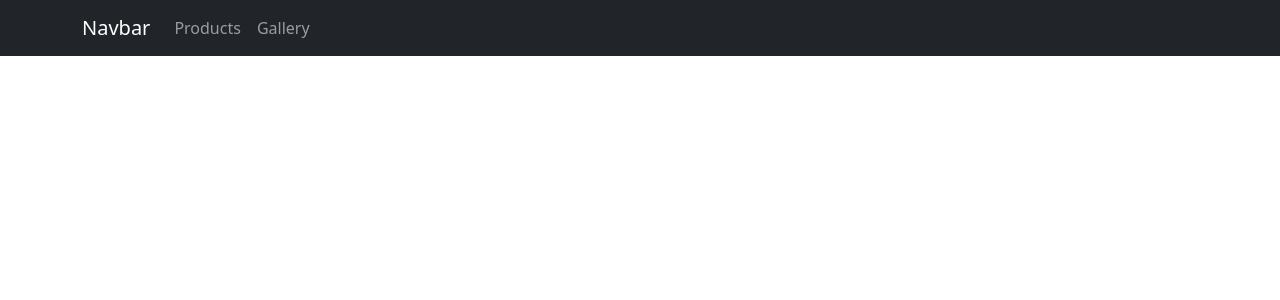
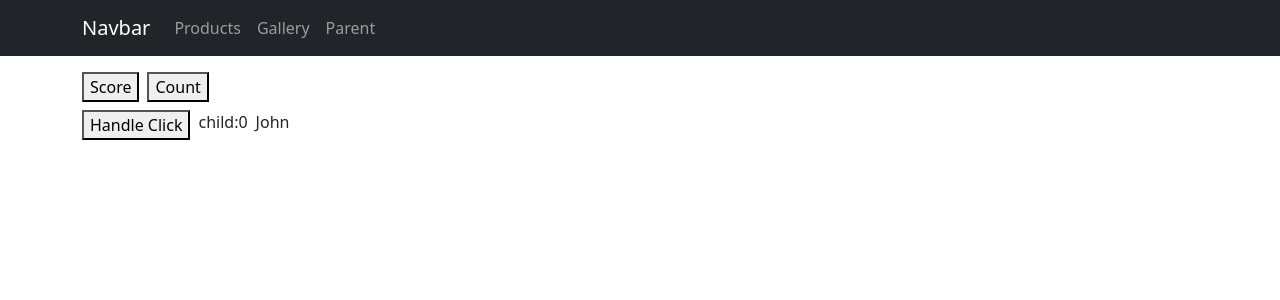
Before and after one commit to nasir8405/Code-log, a React (Create React App) app: page /parent in a window 1280 px wide. Shown: the top 300 px of the page. Built offline with nearby package versions, Linux system fonts and the light colour scheme.

Commit message:
AddNewFile

```diff
--- a/src/App.js
+++ b/src/App.js
@@ -1,22 +1,23 @@
 import './App.css';
-import {Routes,Route,Navigate} from 'react-router-dom'
+import { Routes, Route, Navigate } from 'react-router-dom'
 import { TopNavigation } from './Component/Navigation/TopNavigation';
 import 'bootstrap/dist/css/bootstrap.min.css';
 import ProductPage from './Pages/Products';
 import GalleryPage from './Pages/Gallery';
 import { Products } from './Component/Products/Products';
+import ParentPage from './Pages/Parent';
 function App() {
   return (
     <div className="App">
-      <TopNavigation/>
-        <Routes>
-          <Route path='/products' element={<ProductPage/>}>
-              <Route path=':type' element={<Products/>}/>
-            </Route>
-
-          <Route path='/gallery' element={<GalleryPage/>}/>
-          <Route path='/' element={<Navigate  to="/products/all"/>}/>
-        </Routes>
+      <TopNavigation />
+      <Routes>
+        <Route path='/products' element={<ProductPage />}>
+          <Route path=':type' element={<Products />} />
+          <Route path='/products' element={<Navigate to="/products/all" />} />
+        </Route>
+        <Route path='/gallery' element={<GalleryPage />} />
+        <Route path='/parent' element={<ParentPage />} />
+      </Routes>
     </div>
   );
 }
--- a/src/Component/Navigation/TopNavigation.js
+++ b/src/Component/Navigation/TopNavigation.js
@@ -14,6 +14,7 @@ export const TopNavigation = () => {
           <Nav className="me-auto">
             <Nav.Link  as={Link} to="/products">Products</Nav.Link>
             <Nav.Link as={Link} to="/gallery">Gallery</Nav.Link>
+            <Nav.Link as={Link} to="/parent">Parent</Nav.Link>
           </Nav>
         </Container>
       </Navbar>
--- /dev/null
+++ b/src/Component/Parent/Child.js
@@ -0,0 +1,13 @@
+import React from 'react'
+
+export const Child = React.memo( (props) => {
+        console.log("child Render",props.count)
+        return (
+            <div className='my-2 d-flex'>
+                <button onClick={props.handleClick} className="mr-2">Handle Click</button>
+                <div className='ms-2'>child:{props.count}</div>
+                <div className='ms-2'>{props.data.n}</div>
+            </div>
+        )
+    }
+)
--- /dev/null
+++ b/src/Component/Parent/Parent.js
@@ -0,0 +1,29 @@
+import React, { useCallback, useMemo, useState } from 'react'
+import { Child } from './Child'
+
+export const Parent = () => {
+    const [score,setScore]= useState(0)
+    const [count,setCount]= useState(0)
+
+    const handleScore = ()=>{
+        setScore(score+1)
+    }
+    const handleCount = ()=>{
+        setCount(count+1)
+
+    }
+    const handleClick = ()=>{
+        console.log(count)
+    }
+    const data = useMemo(()=>{
+        return {n:"John"}
+    },[])
+    console.log("Parent Render",score)
+  return (
+    <div>
+        <button onClick={handleScore}>Score</button>
+        <button onClick={handleCount} className='ms-2'>Count</button>
+        <Child handleClick={useCallback(handleClick,[count])} count={count} data={data}/>
+    </div>
+  )
+}
--- a/src/Component/Products/Products.js
+++ b/src/Component/Products/Products.js
@@ -6,8 +6,8 @@ import { Product } from './Product'
 export const Products = () => {
   const context = useContext(ProductContext)
   const params = useParams()
-  console.log(context.state.productData)
-  const { selectedProducts } = context.state.productData;
+  console.log(context.state)
+  const { selectedProducts } = context.state;
   useEffect(()=> {
     context.dispatch({type: params.type})
   }, [params.type])
--- /dev/null
+++ b/src/Pages/Parent/index.js
@@ -0,0 +1,12 @@
+import React from 'react'
+import { Parent } from '../../Component/Parent/Parent'
+
+const ParentPage = () => {
+  return (
+    <div className='container my-3'>
+        <Parent/>
+    </div>
+  )
+}
+
+export default ParentPage
--- a/src/Pages/Products/mockData.js
+++ b/src/Pages/Products/mockData.js
@@ -1,5 +1,4 @@
 export const mockData = {
-    productData: {
       productType: [
         {
           id: 0,
@@ -197,5 +196,4 @@ export const mockData = {
       selectedProducts: [
 
       ]
-    }
   }
--- a/src/Pages/Products/productProvider.js
+++ b/src/Pages/Products/productProvider.js
@@ -7,18 +7,15 @@ const productsReducer = (state, action)=> {
     // console.log(action, state)
     switch (action.type) {
         case 'all':
-            const clonedState = {...state, productData: {...state.productData, selectedProducts: []}}
-            clonedState.productData.selectedProducts = [...state.productData.products]
+            const clonedState = {...state}
+            clonedState.selectedProducts = [...state.products]
             return clonedState
         case 'tv':
-            const tvData = {...state, productData: {...state.productData, selectedProducts: []}}
-            const newData =tvData.productData.products.filter((p)=> p.type === 'telivision')
-
-            tvData.productData.selectedProducts = newData
-
+            const tvData = {...state}
+            const newData =tvData.products.filter((p)=> p.type === 'telivision')
+            tvData.selectedProducts = newData
             return tvData
         default:
-            // console.log('default..')
             return {...mockData}
     }
 }
--- a/src/index.js
+++ b/src/index.js
@@ -3,14 +3,12 @@ import ReactDOM from 'react-dom/client';
 import './index.css';
 import App from './App';
 import reportWebVitals from './reportWebVitals';
-import {BrowserRouter} from 'react-router-dom'
+import { BrowserRouter } from 'react-router-dom'
 
 const root = ReactDOM.createRoot(document.getElementById('root'));
 root.render(
   <BrowserRouter>
-    <React.StrictMode>
-      <App />
-    </React.StrictMode>
+    <App />
   </BrowserRouter>
 
 );
```
